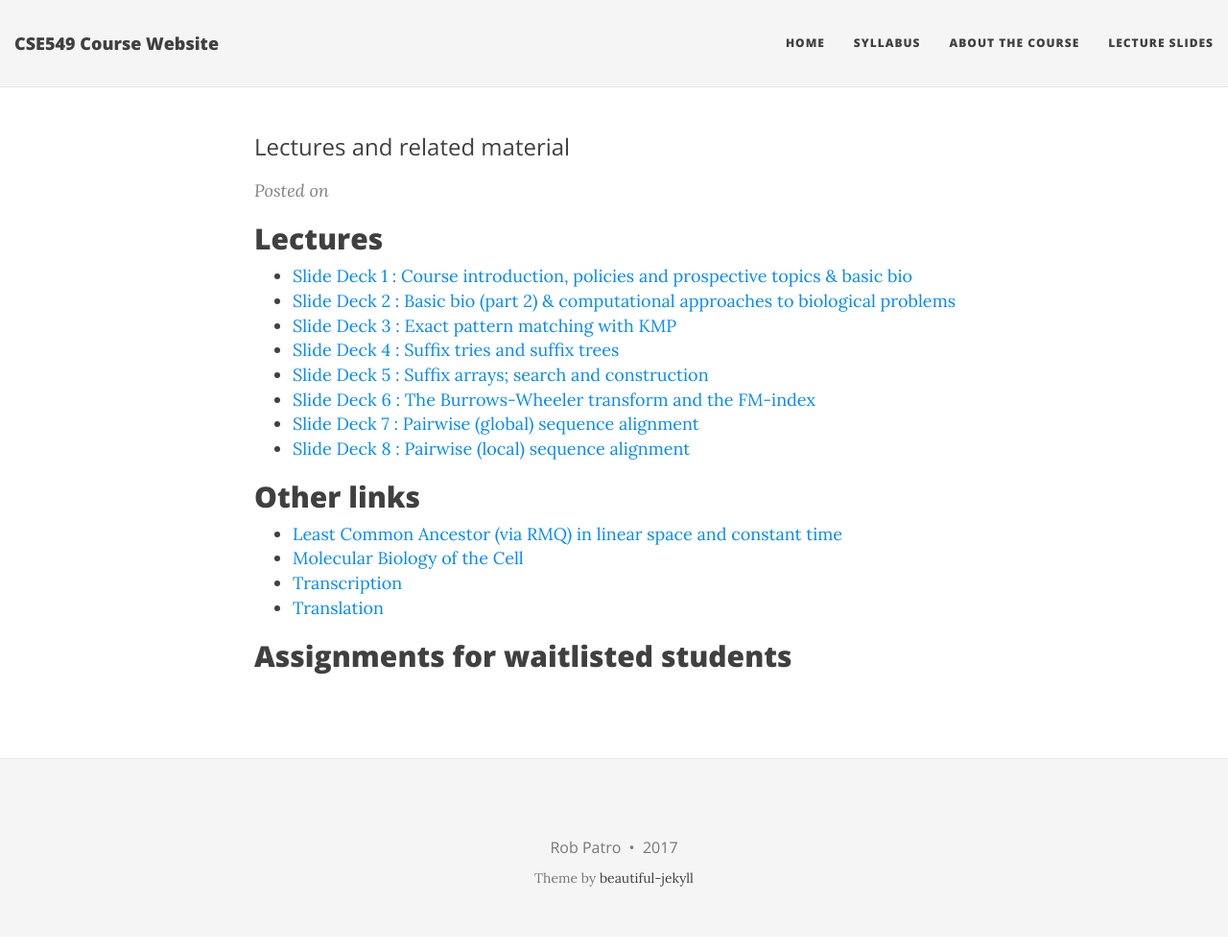
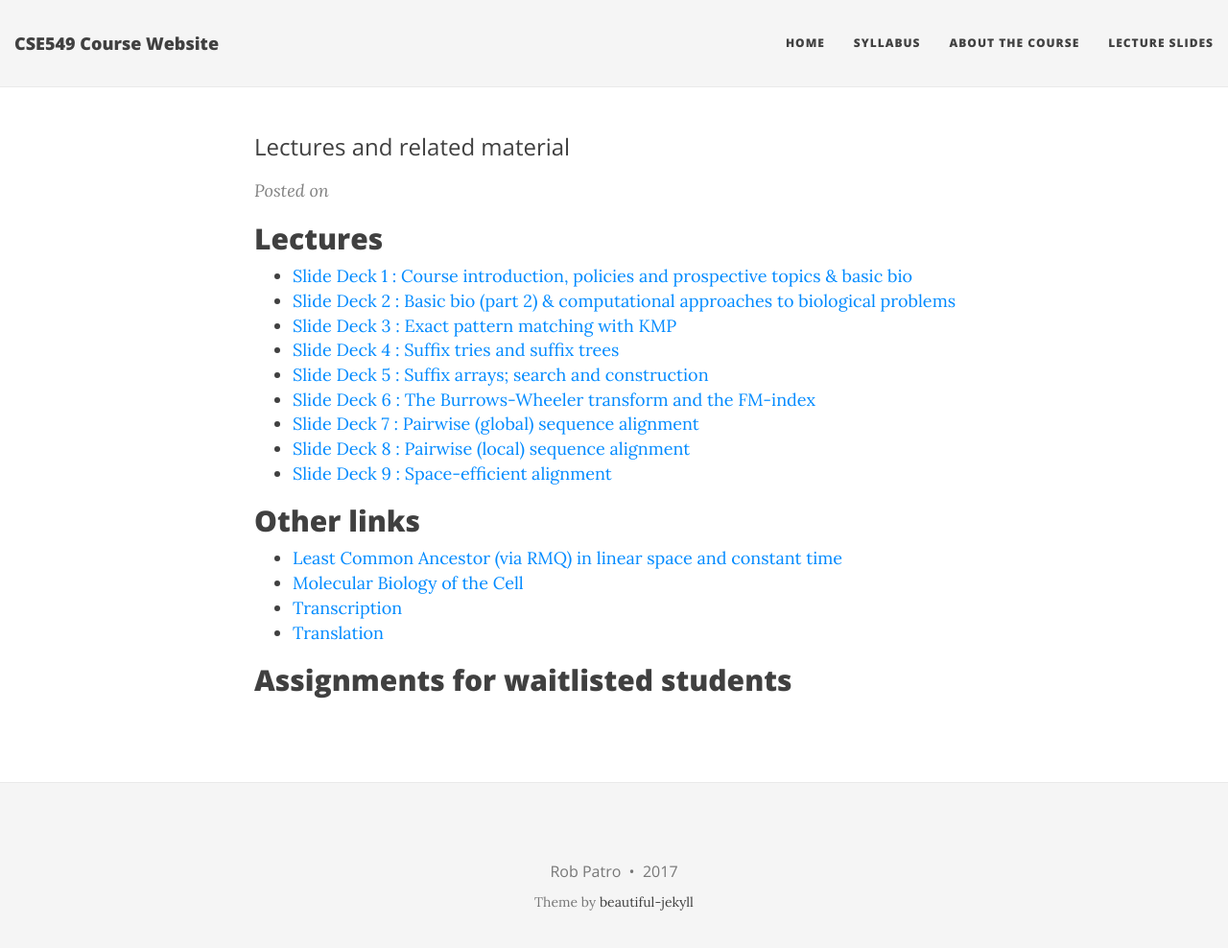
Before and after one commit to rob-p/CSE549F17, a Jekyll site: the page built from lectures.md, in a window 1280 px wide and 1001 px high. Shown: the top 988 px of the window at 96% size. Built offline with Jekyll 4.4.1, drawn with Linux system fonts in a browser that asks for light colours; nearby versions of some CDN libraries.

Commit message:
update lecture 8, add 9

```diff
--- a/lectures.md
+++ b/lectures.md
@@ -14,6 +14,7 @@ subtitle: Lectures and related material
  * [Slide Deck 6 : The Burrows-Wheeler transform and the FM-index][6]
  * [Slide Deck 7 : Pairwise (global) sequence alignment][7]
  * [Slide Deck 8 : Pairwise (local) sequence alignment][8]
+ * [Slide Deck 9 : Space-efficient alignment][9]
 
 {::comment}
 
@@ -56,6 +57,7 @@ subtitle: Lectures and related material
 [6]:{{site.url}}/lectures/Lec06.pdf
 [7]:{{site.url}}/lectures/Lec07.pdf
 [8]:{{site.url}}/lectures/Lec08.pdf
+[9]:{{site.url}}/lectures/Lec09.pdf
 
 {::comment}
  * [List of final project options][proj]
```
Also changed, not shown: 2 other files.
